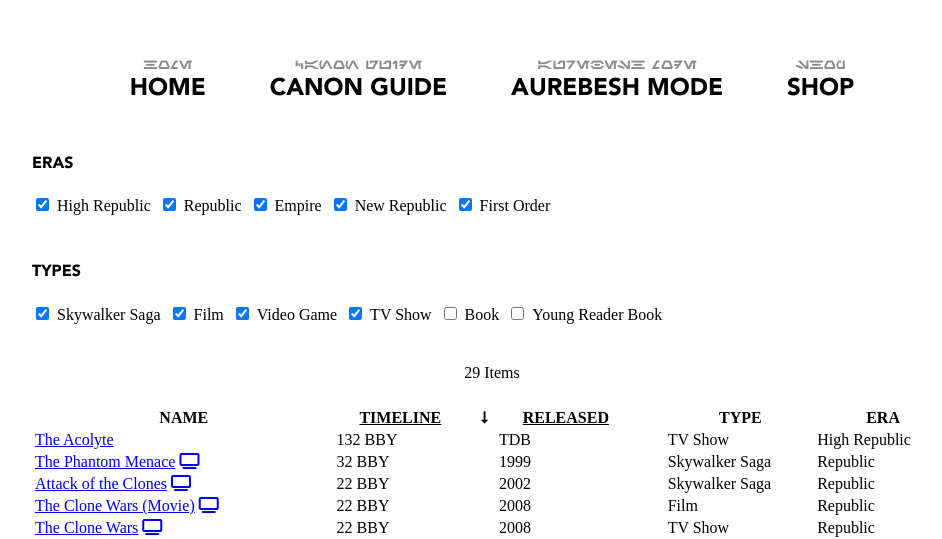
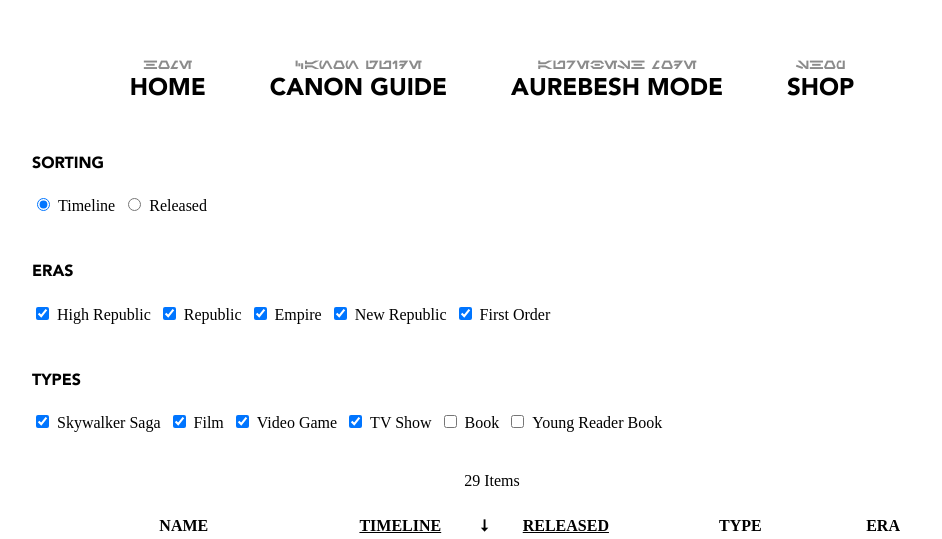
Before and after one commit to galaxys-threads/galaxysthreads.com, a React (Vite) app: page /canon-guide in a window 1280 px wide. Shown: the part 205-744 px from the top of the page, without its empty margins (148-1090 px from the left). Built offline with nearby package versions, Linux system fonts and the light colour scheme.

Commit message:
new sort filters

```diff
--- a/src/Components/Table.tsx
+++ b/src/Components/Table.tsx
@@ -3,7 +3,8 @@
 
 export declare type TableProps<T> = {
 	data: T[]
-	defaultSort?: number
+	sort: TableSort
+	onSort?: OnSort
 	columns: TableColumn<T>[]
 }
 
@@ -13,57 +14,71 @@
 	sortFunction?: ColumnSortFunction<T>
 }
 
+export interface TableSort {
+	columnIndex: number
+	direction: TableSortDirection
+}
+
 export enum TableSortDirection {
 	ASC = 'asc',
 	DESC = 'desc',
 }
 
+export declare type OnSort = (newSort: TableSort) => void
 export declare type ColumnSortFunction<T> = (a: T, b: T) => number
 
 export function Table<T>(props: TableProps<T>) {
 	const [tableData, setTableData] = useState(props.data)
-	const [indexSorted, setIndexSorted] = useState(props.defaultSort)
-	const [directionSorted, setDirectionSorted] = useState(
-		TableSortDirection.DESC,
-	)
+	const [sort, setSort] = useState(props.sort)
 
 	const handleSortingChange = (columnIndex: number) => {
 		// Do nothing if column is not sortable
 		if (!props.columns[columnIndex].sortFunction) {
 			return
 		}
-
-		setDirectionSorted((previousValue) => {
-			let newValue = TableSortDirection.DESC
-			if (indexSorted === columnIndex) {
+		setSort((previousValue: TableSort) => {
+			let newValue = {
+				columnIndex: columnIndex,
+				direction: TableSortDirection.DESC,
+			} as TableSort
+			if (previousValue.columnIndex === columnIndex) {
 				// Flip the sort direction if it's not the first time we are clicking this column
-				return previousValue === TableSortDirection.ASC
-					? TableSortDirection.DESC
-					: TableSortDirection.ASC
+				newValue.direction =
+					previousValue.direction === TableSortDirection.ASC
+						? TableSortDirection.DESC
+						: TableSortDirection.ASC
 			}
 			return newValue
 		})
-
-		setIndexSorted(columnIndex)
 	}
 
 	useEffect(() => {
 		// Skip if no column is selected
-		if (indexSorted === undefined || indexSorted < 0) {
+		if (sort.columnIndex === undefined || sort.columnIndex < 0) {
 			return
 		}
 
 		// Sort using the sort function
-		let sorted = [...props.data].sort(props.columns[indexSorted].sortFunction)
+		let sorted = [...props.data].sort(
+			props.columns[sort.columnIndex].sortFunction,
+		)
 
 		// Flip the sort if it's asc
-		if (directionSorted === TableSortDirection.ASC) {
+		if (sort.direction === TableSortDirection.ASC) {
 			sorted = sorted.reverse()
 		}
 
 		// Update the state
 		setTableData(sorted)
-	}, [props.data, indexSorted, directionSorted])
+	}, [props.data, sort])
+
+	useEffect(() => {
+		props.onSort(sort)
+	}, [sort])
+
+	useEffect(() => {
+		setSort(props.sort)
+	}, [props.sort])
 
 	let message = <></>
 	if (tableData.length <= 0) {
@@ -87,9 +102,9 @@
 								onClick={() => handleSortingChange(columnIndex)}
 								className={column.sortFunction ? 'sortable' : ''}
 							>
-								{columnIndex === indexSorted && (
+								{columnIndex === sort.columnIndex && (
 									<span className="sort-indicator">
-										{directionSorted === TableSortDirection.ASC ? '⭡' : '⭣'}
+										{sort.direction === TableSortDirection.ASC ? '⭡' : '⭣'}
 									</span>
 								)}
 								{column.name}
--- a/src/Pages/CanonGuide.tsx
+++ b/src/Pages/CanonGuide.tsx
@@ -8,7 +8,12 @@
 	formatTimeline,
 	getMediaLinkResult,
 } from '../Data/canon'
-import { Table, TableColumn } from '../Components/Table'
+import {
+	Table,
+	TableColumn,
+	TableSort,
+	TableSortDirection,
+} from '../Components/Table'
 
 const columns: TableColumn<CanonEntry>[] = [
 	{
@@ -90,6 +95,11 @@
 		CanonType.game as string,
 	])
 
+	const [sort, setSort] = useState({
+		columnIndex: 1,
+		direction: TableSortDirection.DESC,
+	} as TableSort)
+
 	const [allowedEras, setAllowedEras] = useState([
 		CanonEra.highRepublic as string,
 		CanonEra.republic as string,
@@ -146,6 +156,36 @@
 	return (
 		<div className="container">
 			<div className="filters">
+				<h4>Sorting</h4>
+
+				<label>
+					<input
+						checked={sort.columnIndex === 1}
+						onClick={() => {
+							setSort({
+								columnIndex: 1,
+								direction: TableSortDirection.DESC,
+							} as TableSort)
+						}}
+						type="radio"
+					/>
+					Timeline
+				</label>
+				<label>
+					<input
+						checked={sort.columnIndex === 2}
+						onClick={() => {
+							setSort({
+								columnIndex: 2,
+								direction: TableSortDirection.DESC,
+							} as TableSort)
+						}}
+						type="radio"
+					/>
+					Released
+				</label>
+			</div>
+			<div className="filters">
 				<h4>Eras</h4>
 				{Object.values(CanonEra).map((era: string, eraIndex: Number) => {
 					return (
@@ -178,7 +218,14 @@
 				)}
 			</div>
 			<div className="table-caption">{tableData.length} Items</div>
-			<Table data={tableData} columns={columns} defaultSort={1} />
+			<Table
+				data={tableData}
+				columns={columns}
+				sort={sort}
+				onSort={(newSort: TableSort) => {
+					setSort(newSort)
+				}}
+			/>
 		</div>
 	)
 }
```
